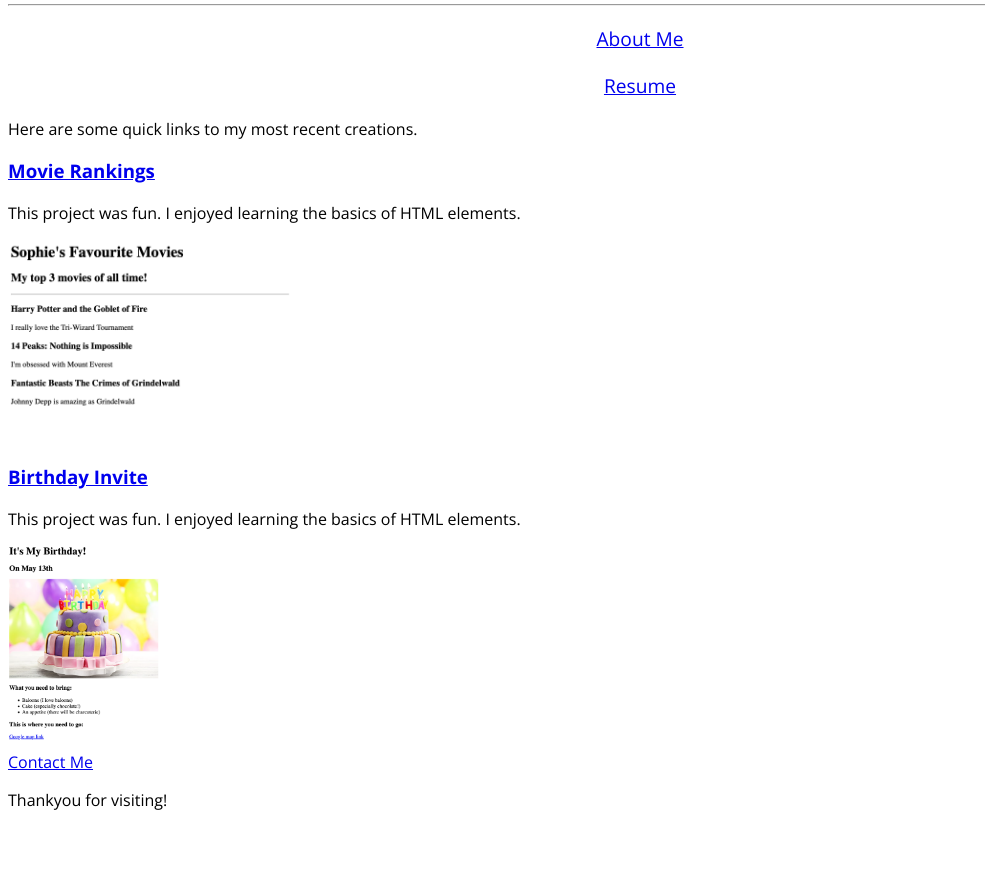
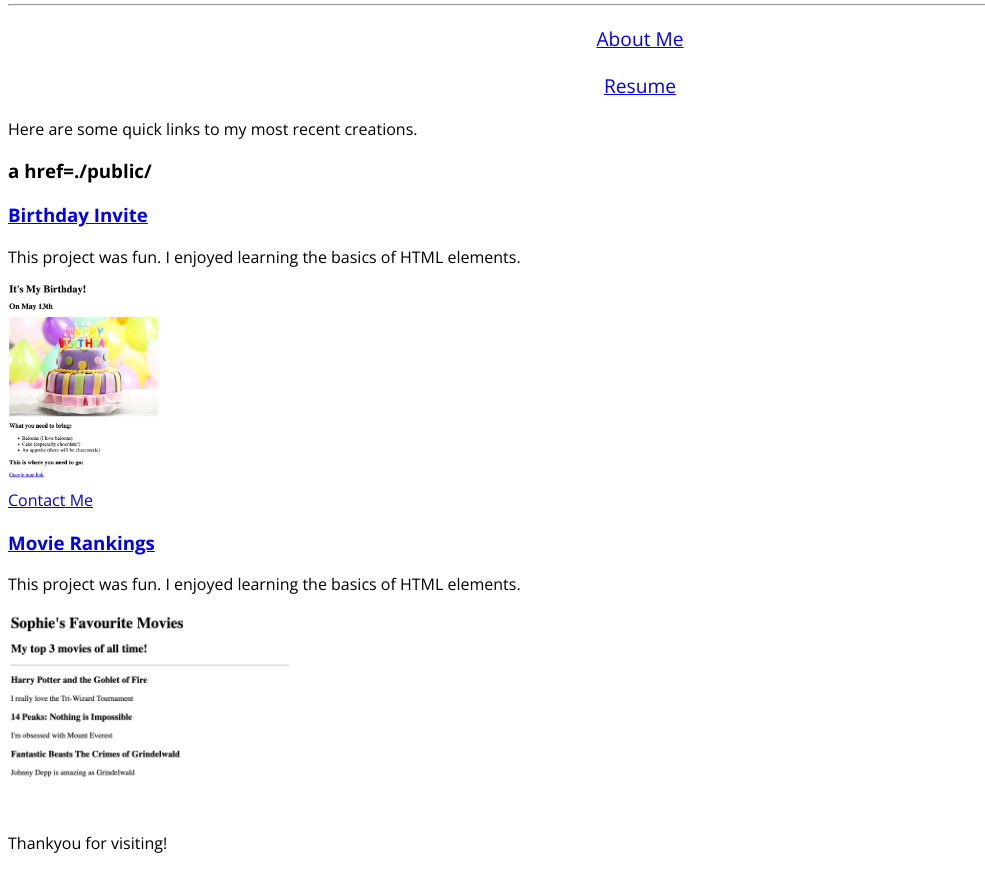
Before and after one commit to PeranichSophie/html-portfolio, a plain HTML site: page index.html in a window 1280 px wide. Shown: the part 174-1044 px from the top of the page, without its empty margins (0-985 px from the left). Before the commit the page ends 1001 px from the top, so only its background shows below. Drawn offline with nearby package versions, Linux system fonts and the light colour scheme.

Commit message:
Update index.html

```diff
--- a/index.html
+++ b/index.html
@@ -25,15 +25,16 @@
     <p class="links"><a href="./public/resume.html">Resume</a>
   </p>
   <p>Here are some quick links to my most recent creations. </p>
-  <h3><a href="./public/movie-ranking.html">Movie Rankings</h3>
+  <h3>a href=./public/
+    <h3><a href="./public/birthday-invite.html">Birthday Invite</h3>
+  </a>
+  <p>This project was fun. I enjoyed learning the basics of HTML elements.</p>
+  <img src="./assets/images/birthday-invite.png" height="200px" /></br>
+  <a href="./public/contact.html">Contact Me</a><h3><a href="./public/movie-ranking.html">Movie Rankings</h3>
   </a>
   <p>This project was fun. I enjoyed learning the basics of HTML elements.</p>
   <img src="./assets/images/movie-rankings.png" height="200px" />
-  <h3><a href="./public/birthday-invite.html">Birthday Invite</h3>
-  </a>
-  <p>This project was fun. I enjoyed learning the basics of HTML elements.</p>
-  <img src="./assets/images/birthday-invite.png" height="200px" /></br>
-  <a href="./public/contact.html">Contact Me</a>
+
   <p>Thankyou for visiting!</p>
 </body>
 
```
